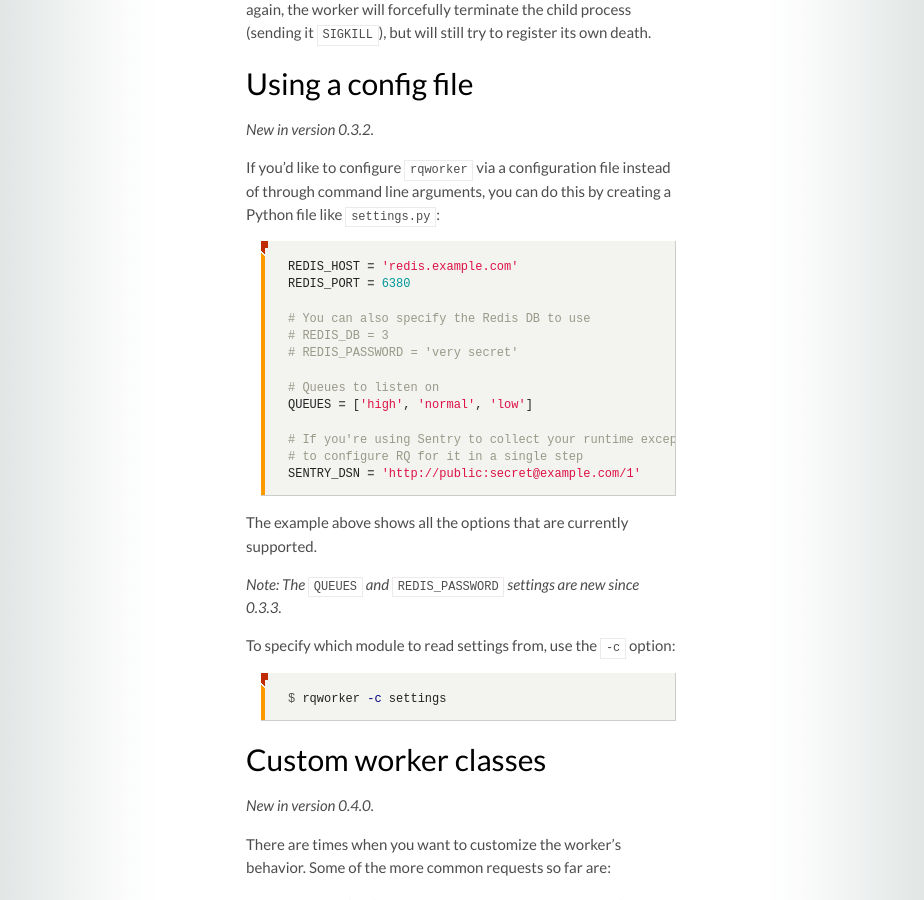
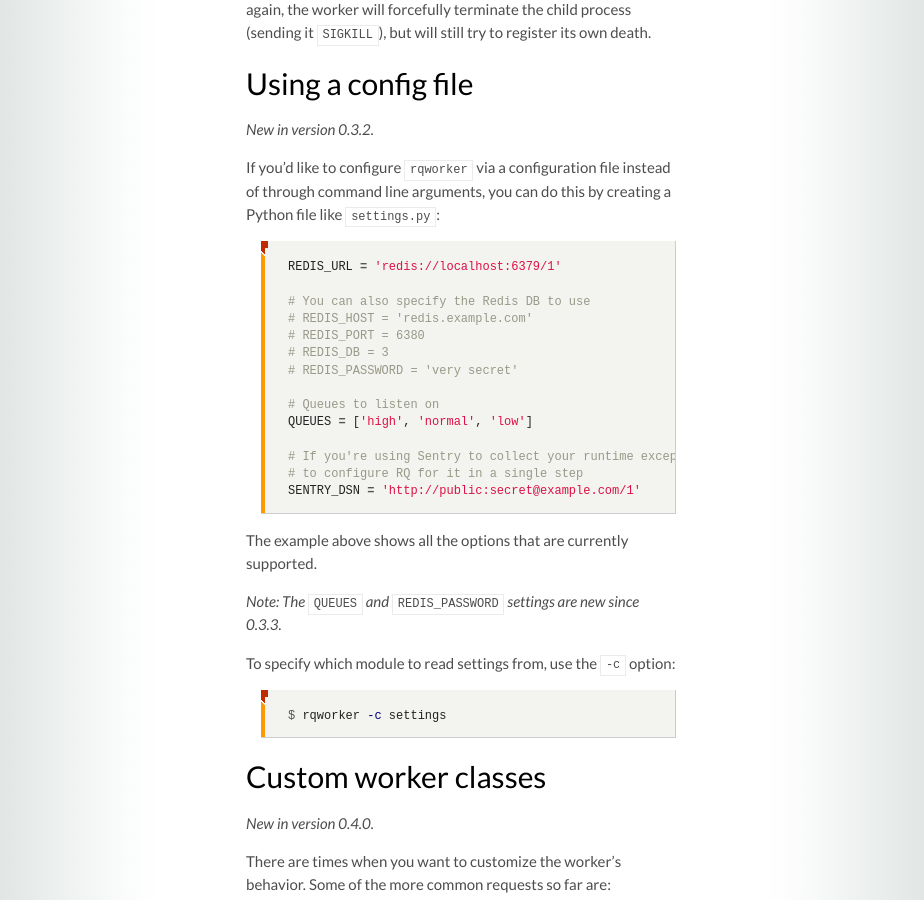
Before and after one commit to rq/rq, a Jekyll site: the page built from docs/workers.md, in a window 1280 px wide and 900 px high, scrolled down 2886 px. Shown: the whole window, without its empty margins (179-1103 px from the left). Built offline with Jekyll 4.4.1, drawn with Linux system fonts in a browser that asks for light colours; some web fonts are replaced; Markdown is read by kramdown in place of the engine named in the settings.

Commit message:
Encourage the use of REDIS_URL in config file

```diff
--- a/docs/workers.md
+++ b/docs/workers.md
@@ -139,10 +139,11 @@ through command line arguments, you can do this by creating a Python file like
 `settings.py`:
 
 {% highlight python %}
-REDIS_HOST = 'redis.example.com'
-REDIS_PORT = 6380
+REDIS_URL = 'redis://localhost:6379/1'
 
 # You can also specify the Redis DB to use
+# REDIS_HOST = 'redis.example.com'
+# REDIS_PORT = 6380
 # REDIS_DB = 3
 # REDIS_PASSWORD = 'very secret'
 
```
